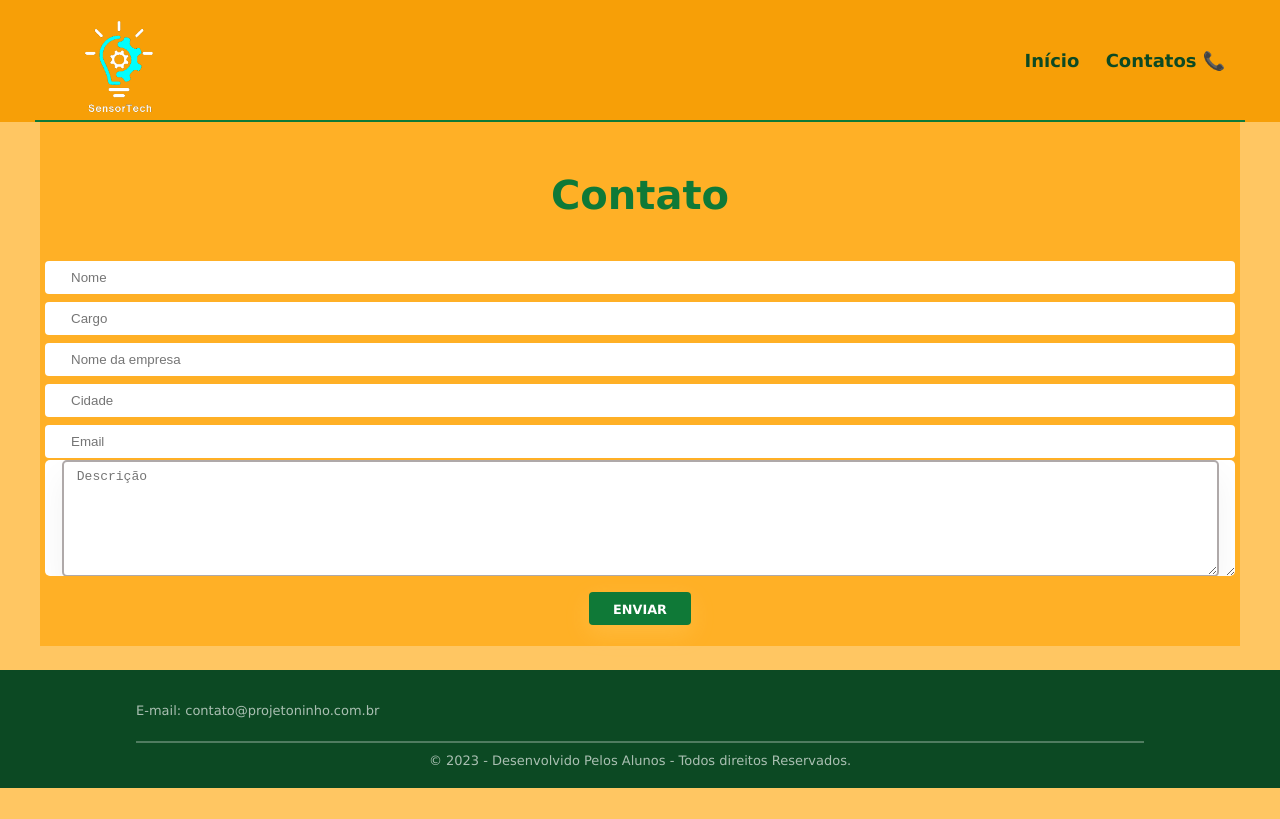
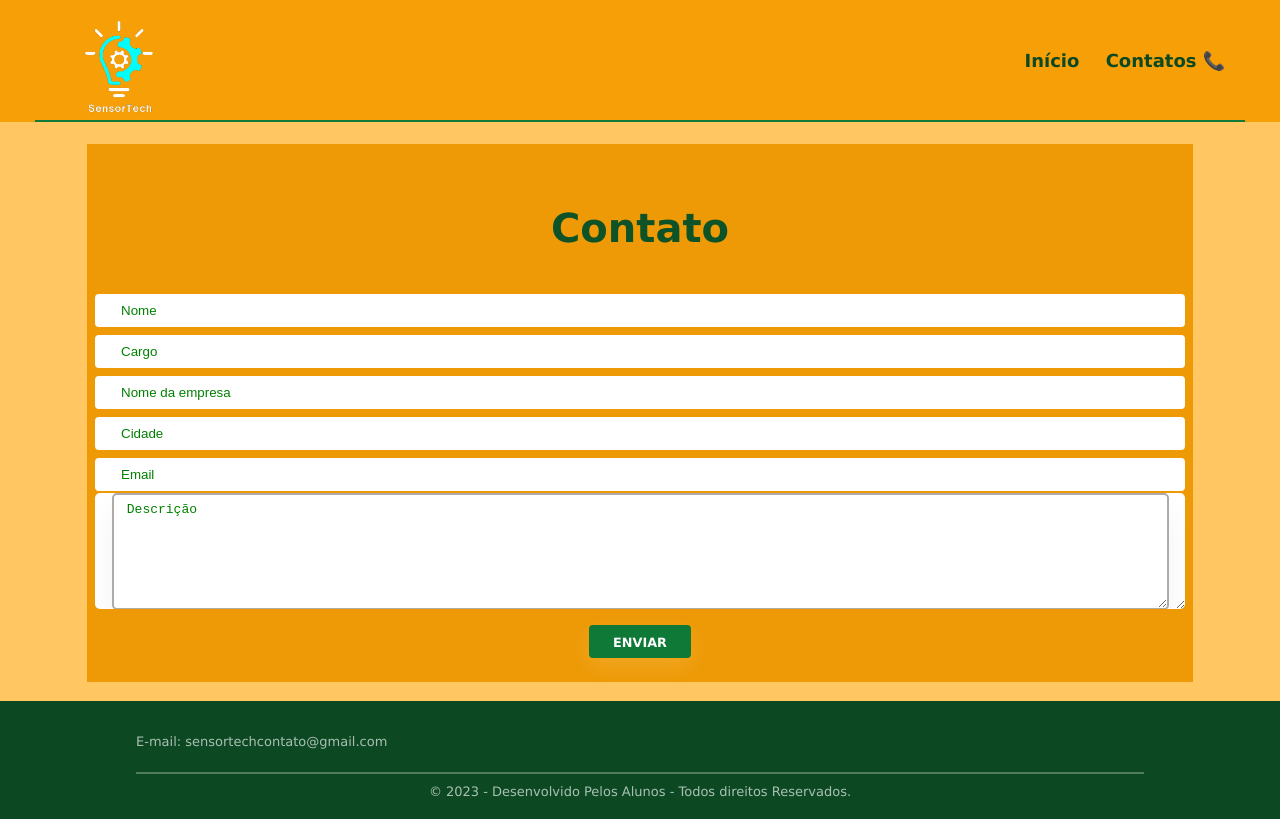
Before and after one commit to netnelson/web-sensor, a plain HTML site: page site/site/contato.html in a window 1280 px wide. Drawn offline with nearby package versions, Linux system fonts and the light colour scheme.

Commit message:
alterando o css do contato

```diff
--- a/site/site/contato.html
+++ b/site/site/contato.html
@@ -21,7 +21,7 @@
                 </picture>
                 </a>
                 <nav>
-                    <a href="pagina.html"> Início </a>
+                    <a href="index.html"> Início </a>
                     <a href="#contato-link"> Contatos  📞</a>
 
                 </nav>
@@ -87,7 +87,7 @@
     <footer>
         <div id="rodape">
             <div>
-                <p> E-mail: contato@projetoninho.com.br </p>
+                <p> E-mail: sensortechcontato@gmail.com </p>
 
             </div>
             <div class="col2_rodape">
--- a/site/site/css/estilo.css
+++ b/site/site/css/estilo.css
@@ -528,11 +528,12 @@ button {
    }
 
    .card {
-    width: 1190px;
-    padding: 5px;
+    width: 1090px;
+    padding: 8px;
     text-align: center;
-    background: #ffb026;
-    margin-bottom: -40px;
+    background: #ee9906;
+    margin-bottom: -45px;
+    margin-top: 30px;
    }
 
    /*Inputs*/
@@ -581,7 +582,7 @@ button {
     margin-bottom: 1rem;
     font-size: 2.5em;
     font-weight: 700;
-    color: #0f7937;
+    color: #0e5328;
    }
 
    /*Buttons*/
@@ -621,3 +622,7 @@ button {
    .btn-link:hover {
     color: #ffeba7;
    }
+
+   ::placeholder {
+    color: green;
+   }
```
Also changed, not shown: site/site/index.html (+1 -1 lines), site/site/mq135.html (+1 -1 lines), site/site/mq2.html (+1 -1 lines), site/site/mq3.html (+1 -1 lines).
